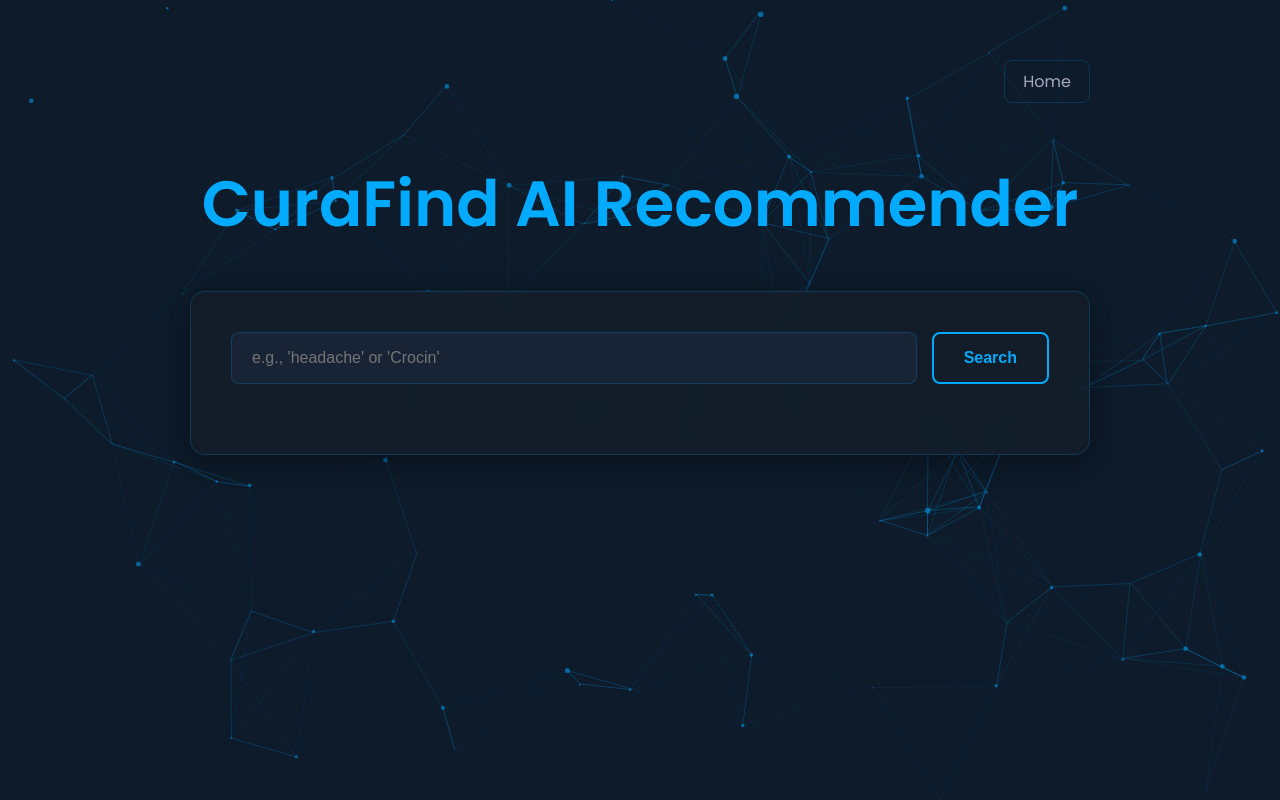
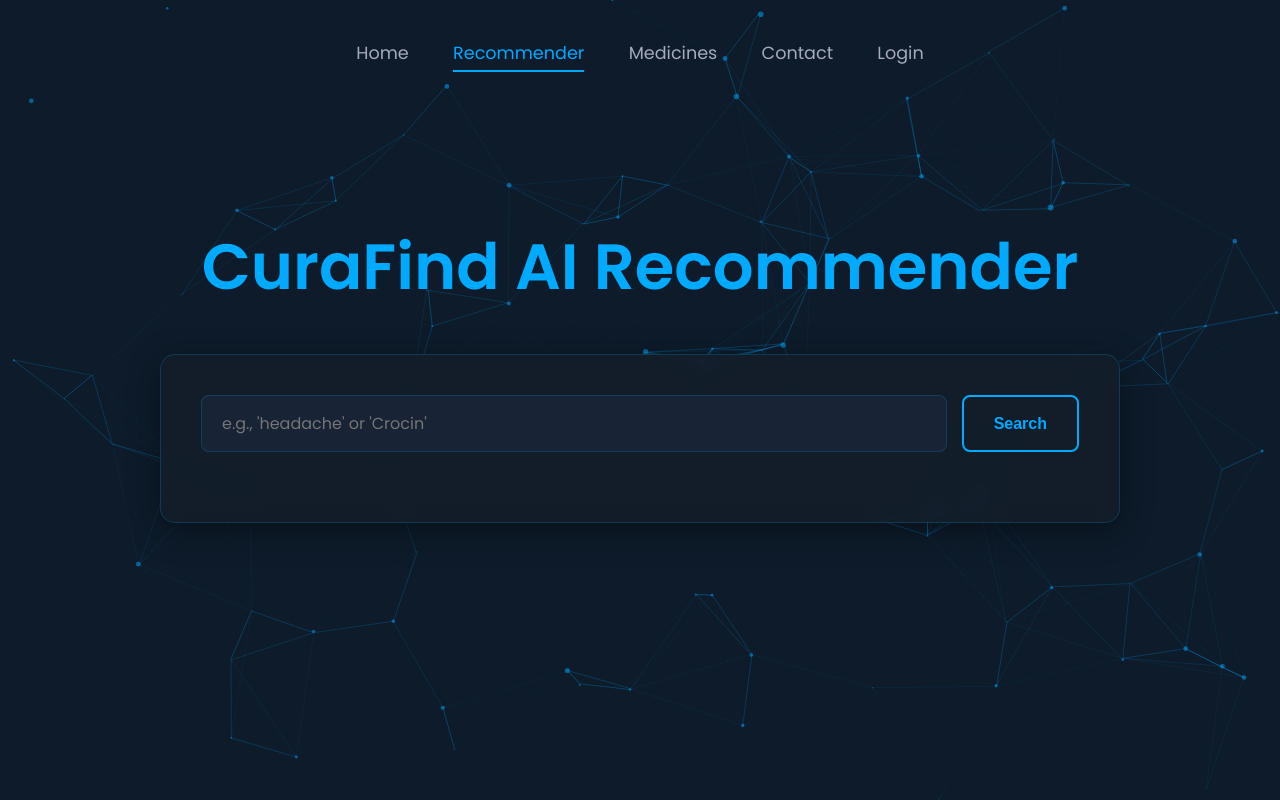
Before and after one commit to udityamerit/CuraFind-Powered-By-AI, a Flask app: page /recommender in a window 1280 px wide. Run offline with Flask 3, Linux system fonts and the light colour scheme.

Commit message:
update the code

```diff
--- a/Notebook/app.py
+++ b/Notebook/app.py
@@ -40,5 +40,27 @@
     # FIX: For GET requests, pass None to the template for the expected variables
     return render_template('index.html', recommendation=None, error=None, query=None)
 
+@app.route('/login')
+def login_page():
+    """Renders the login/signup page."""
+    return render_template('login.html')
+
+@app.route('/medicines')
+def medicines_page():
+    """Renders the medicine listing page."""
+    # Placeholder for the top 20 medicines
+    medicines = [
+        "Medicine A", "Medicine B", "Medicine C", "Medicine D", "Medicine E",
+        "Medicine F", "Medicine G", "Medicine H", "Medicine I", "Medicine J",
+        "Medicine K", "Medicine L", "Medicine M", "Medicine N", "Medicine O",
+        "Medicine P", "Medicine Q", "Medicine R", "Medicine S", "Medicine T"
+    ]
+    return render_template('medicines.html', medicines=medicines)
+
+@app.route('/contact')
+def contact_page():
+    """Renders the contact page."""
+    return render_template('contact.html')
+
 if __name__ == '__main__':
     app.run(debug=True)
--- a/Notebook/static/style.css
+++ b/Notebook/static/style.css
@@ -26,6 +26,32 @@
     left: 0;
     z-index: -1;
 }
+
+/* --- Navigation Bar --- */
+.main-header {
+    padding: 20px 0;
+    text-align: center;
+    margin-bottom: 40px;
+    position: relative;
+    z-index: 10;
+}
+
+.main-header nav a {
+    color: var(--text-secondary);
+    text-decoration: none;
+    margin: 0 20px;
+    font-size: 1.1em;
+    padding-bottom: 5px;
+    border-bottom: 2px solid transparent;
+    transition: color 0.3s, border-color 0.3s;
+}
+
+.main-header nav a:hover,
+.main-header nav a.active {
+    color: var(--accent-color);
+    border-color: var(--accent-color);
+}
+
 
 /* --- Homepage & Recommender Hero Styles (for headings) --- */
 .hero {
@@ -76,17 +102,26 @@
     transform: translateY(-3px);
 }
 
-/* --- Homepage Specific Sections --- */
-.main-container {
+/* --- General Page Wrapper --- */
+.page-wrapper, .recommender-page-wrapper, .main-container {
     max-width: 960px;
     margin: 40px auto;
     padding: 40px;
     position: relative;
     z-index: 2;
-    text-align: center;
 }
 
-.info-section, .features {
+.container {
+    padding: 40px;
+    background-color: var(--container-bg);
+    border-radius: 15px;
+    border: 1px solid var(--border-color);
+    box-shadow: 0 8px 32px 0 rgba(0, 0, 0, 0.37);
+    backdrop-filter: blur(10px);
+}
+
+/* --- Homepage Specific Sections --- */
+.features {
     padding: 60px 20px;
     margin-top: 40px;
     background-color: var(--container-bg);
@@ -127,49 +162,61 @@
     margin-bottom: 0.5em;
 }
 
-/* --- Recommender Page Specific Styles --- */
-.recommender-page-wrapper {
-    max-width: 900px;
-    margin: 40px auto;
-    position: relative;
-    z-index: 2;
+/* --- Forms (Recommender, Login, Contact) --- */
+form { display: flex; gap: 15px; margin-bottom: 30px; }
+input[type="text"], input[type="email"], input[type="password"], textarea {
+    flex-grow: 1;
+    padding: 15px 20px;
+    background-color: var(--card-bg);
+    border: 1px solid var(--border-color);
+    border-radius: 8px;
+    font-size: 1em;
+    color: var(--text-primary);
+    font-family: 'Poppins', sans-serif;
+}
+textarea { resize: vertical; }
+
+button { padding: 15px 30px; background-color: transparent; color: var(--accent-color); border: 2px solid var(--accent-color); border-radius: 8px; cursor: pointer; font-size: 1em; font-weight: 600; transition: background-color 0.3s, color 0.3s, transform 0.3s ease; }
+button:hover { background-color: var(--accent-color); color: var(--primary-bg); transform: scale(1.05); }
+
+/* --- Login/Sign up Page --- */
+.form-container {
+    display: grid;
+    grid-template-columns: 1fr 1fr;
+    gap: 40px;
+}
+.form-container form {
+    flex-direction: column;
 }
 
-.container {
-    padding: 40px;
-    background-color: var(--container-bg);
-    border-radius: 15px;
-    border: 1px solid var(--border-color);
-    box-shadow: 0 8px 32px 0 rgba(0, 0, 0, 0.37);
-    backdrop-filter: blur(10px);
+/* --- Contact Page --- */
+.contact-form {
+    flex-direction: column;
 }
 
-.recommender-header {
-    text-align: right;
-    margin-bottom: 20px;
+/* --- Medicines Page --- */
+.medicine-grid {
+    display: grid;
+    grid-template-columns: repeat(auto-fill, minmax(200px, 1fr));
+    gap: 20px;
 }
 
-.home-button {
-    display: inline-block;
-    padding: 8px 18px;
-    background-color: transparent;
-    color: var(--text-secondary);
+.medicine-list-card {
+    background-color: var(--card-bg);
+    padding: 20px;
+    border-radius: 10px;
+    text-align: center;
     border: 1px solid var(--border-color);
-    border-radius: 8px;
-    text-decoration: none;
-    transition: background-color 0.3s, color 0.3s, transform 0.3s ease;
+    transition: transform 0.3s ease, box-shadow 0.3s ease;
 }
 
-.home-button:hover {
-    background-color: var(--card-bg);
-    color: var(--text-primary);
-    transform: scale(1.05);
+.medicine-list-card:hover {
+    transform: translateY(-5px);
+    box-shadow: 0 8px 25px rgba(0, 170, 255, 0.2);
 }
 
-form { display: flex; gap: 15px; margin-bottom: 30px; }
-input[type="text"] { flex-grow: 1; padding: 15px 20px; background-color: var(--card-bg); border: 1px solid var(--border-color); border-radius: 8px; font-size: 1em; color: var(--text-primary); }
-button { padding: 15px 30px; background-color: transparent; color: var(--accent-color); border: 2px solid var(--accent-color); border-radius: 8px; cursor: pointer; font-size: 1em; font-weight: 600; transition: background-color 0.3s, color 0.3s, transform 0.3s ease; }
-button:hover { background-color: var(--accent-color); color: var(--primary-bg); transform: scale(1.05); }
+
+/* --- Recommender Page Specific Styles --- */
 .results { margin-top: 20px; }
 .results h2 { color: var(--text-primary); border-bottom: 1px solid var(--border-color); padding-bottom: 10px; margin-bottom: 20px; }
 
--- a/Notebook/templates/index.html
+++ b/Notebook/templates/index.html
@@ -14,11 +14,17 @@
 <body>
     <div id="particles-js"></div>
 
+    <header class="main-header">
+        <nav>
+            <a href="/">Home</a>
+            <a href="/recommender" class="active">Recommender</a>
+            <a href="/medicines">Medicines</a>
+            <a href="/contact">Contact</a>
+            <a href="/login">Login</a>
+        </nav>
+    </header>
+
     <div class="recommender-page-wrapper">
-        <header class="recommender-header">
-            <a href="/" class="home-button">Home</a>
-        </header>
-
         <section class="hero">
             <h1>CuraFind AI Recommender</h1>
         </section>
@@ -76,25 +82,7 @@
     <script>
         particlesJS('particles-js',
           {
-            "particles": {
-              "number": { "value": 80, "density": { "enable": true, "value_area": 800 } },
-              "color": { "value": "#00aaff" },
-              "shape": { "type": "circle" },
-              "opacity": { "value": 0.5, "random": false },
-              "size": { "value": 3, "random": true },
-              "line_linked": { "enable": true, "distance": 150, "color": "#00aaff", "opacity": 0.4, "width": 1 },
-              "move": { "enable": true, "speed": 6, "direction": "none", "random": false, "straight": false, "out_mode": "out", "bounce": false }
-            },
-            "interactivity": {
-              "detect_on": "window",
-              "events": { "onhover": { "enable": true, "mode": "grab" }, "onclick": { "enable": true, "mode": "push" }, "resize": true },
-              "modes": {
-                "grab": { "distance": 200, "line_linked": { "opacity": 1 } },
-                "push": { "particles_nb": 4 }
-              }
-            },
-            "retina_detect": true
-          }
+            "particles": { "number": { "value": 80, "density": { "enable": true, "value_area": 800 } }, "color": { "value": "#00aaff" }, "shape": { "type": "circle" }, "opacity": { "value": 0.5, "random": false }, "size": { "value": 3, "random": true }, "line_linked": { "enable": true, "distance": 150, "color": "#00aaff", "opacity": 0.4, "width": 1 }, "move": { "enable": true, "speed": 6, "direction": "none", "random": false, "straight": false, "out_mode": "out", "bounce": false } }, "interactivity": { "detect_on": "window", "events": { "onhover": { "enable": true, "mode": "grab" }, "onclick": { "enable": true, "mode": "push" }, "resize": true }, "modes": { "grab": { "distance": 200, "line_linked": { "opacity": 1 } }, "push": { "particles_nb": 4 } } }, "retina_detect": true }
         );
     </script>
     <script>
```
Also changed, not shown: other parts of Notebook/static/style.css (+12 -41 lines), Notebook/templates/contact.html (added, +50 -0 lines), Notebook/templates/home.html (+12 -2 lines), Notebook/templates/login.html (added, +60 -0 lines), Notebook/templates/medicines.html (added, +49 -0 lines).
